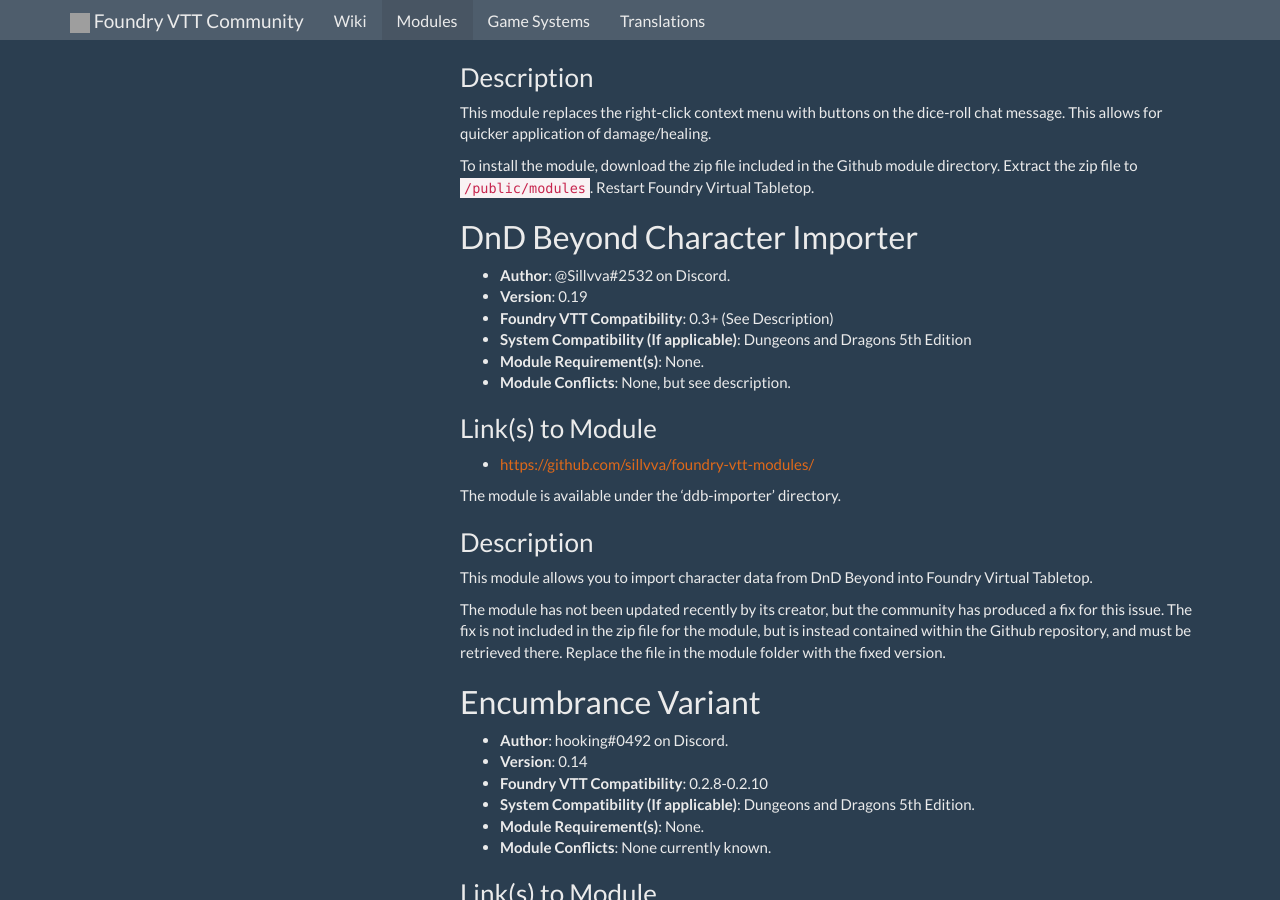
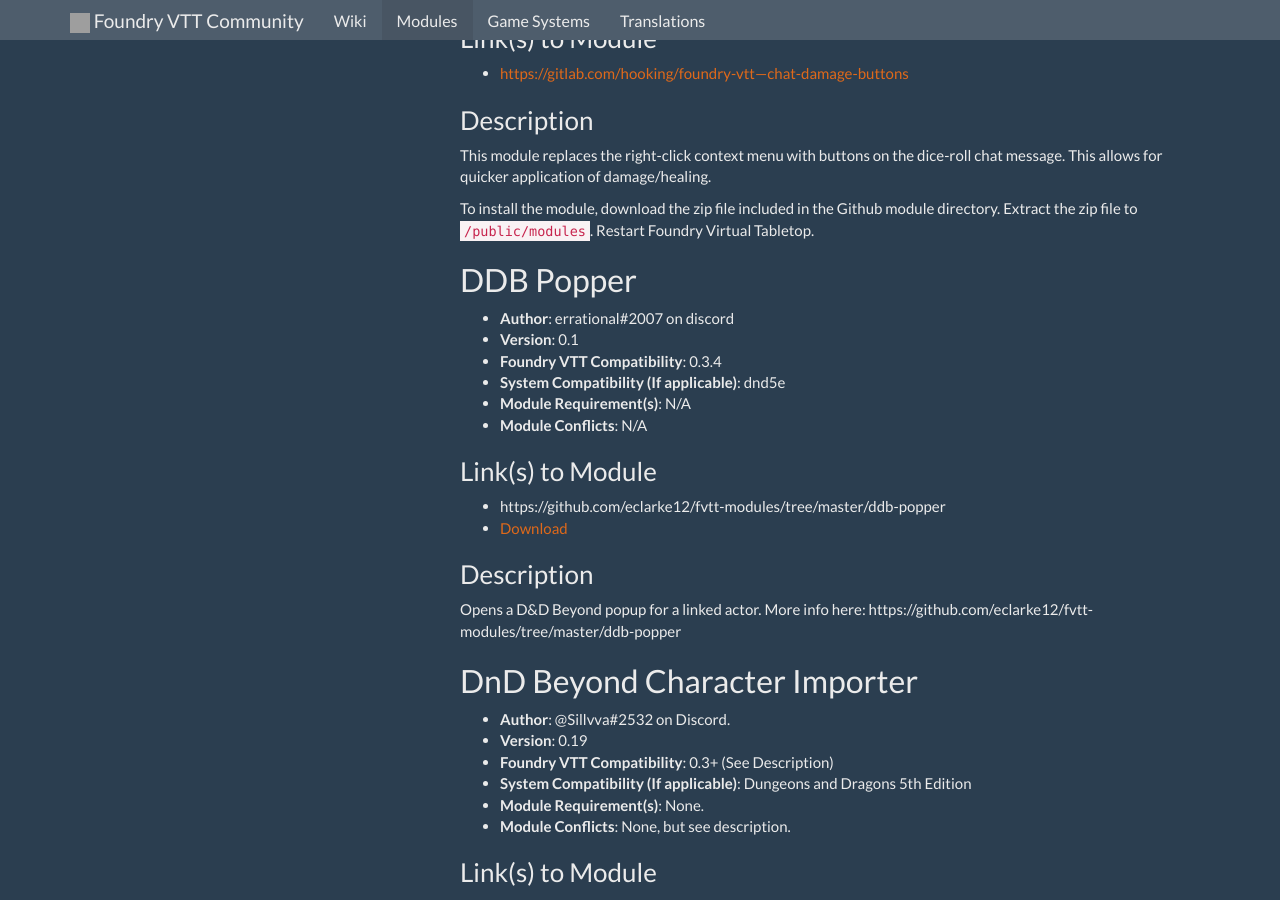
Before and after one commit to foundry-vtt-community/foundry-vtt-community.github.io, a Jekyll site: the page built from _docs/Community-Modules.md, in a window 1280 px wide and 900 px high, scrolled down 10834 px. Built offline with Jekyll 4.4.1, drawn with Linux system fonts in a browser that asks for light colours; nearby versions of some CDN libraries; some of the changed text lies outside the part shown; grey boxes are pictures that could not be loaded.

Commit message:
Update Wiki Content (Automatic)

```diff
--- a/_docs/Community-Modules.md
+++ b/_docs/Community-Modules.md
@@ -27,6 +28,7 @@
       * [Better NPC Sheet 5e](#better-npc-sheet-5e)
       * [Beyond 20](#beyond-20)
       * [Chat Damage Buttons](#chat-damage-buttons)
+      * [DDB Popper](#ddb-popper)
       * [DnD Beyond Character Importer](#dnd-beyond-character-importer)
       * [Encumbrance Variant](#encumbrance-variant)
       * [Favourite Item Tab](#favourite-item-tab)
@@ -441,6 +443,22 @@
 
 To install the module, download the zip file included in the Github module directory. Extract the zip file to `/public/modules`. Restart Foundry Virtual Tabletop.
 
+## DDB Popper
+
+* **Author**: errational#2007 on discord
+* **Version**: 0.1
+* **Foundry VTT Compatibility**: 0.3.4
+* **System Compatibility (If applicable)**: dnd5e
+* **Module Requirement(s)**: N/A
+* **Module Conflicts**: N/A
+
+### Link(s) to Module
+* https://github.com/eclarke12/fvtt-modules/tree/master/ddb-popper
+* [Download](https://github.com/eclarke12/fvtt-modules/raw/master/ddb-popper.zip)
+
+### Description
+Opens a D&D Beyond popup for a linked actor. More info here: https://github.com/eclarke12/fvtt-modules/tree/master/ddb-popper
+
 ## DnD Beyond Character Importer
 
 * **Author**: @Sillvva#2532 on Discord.
```
Also changed, not shown: other parts of _docs/Community-Modules.md (+1 -0 lines), _docs/Home.md (+2 -0 lines).
